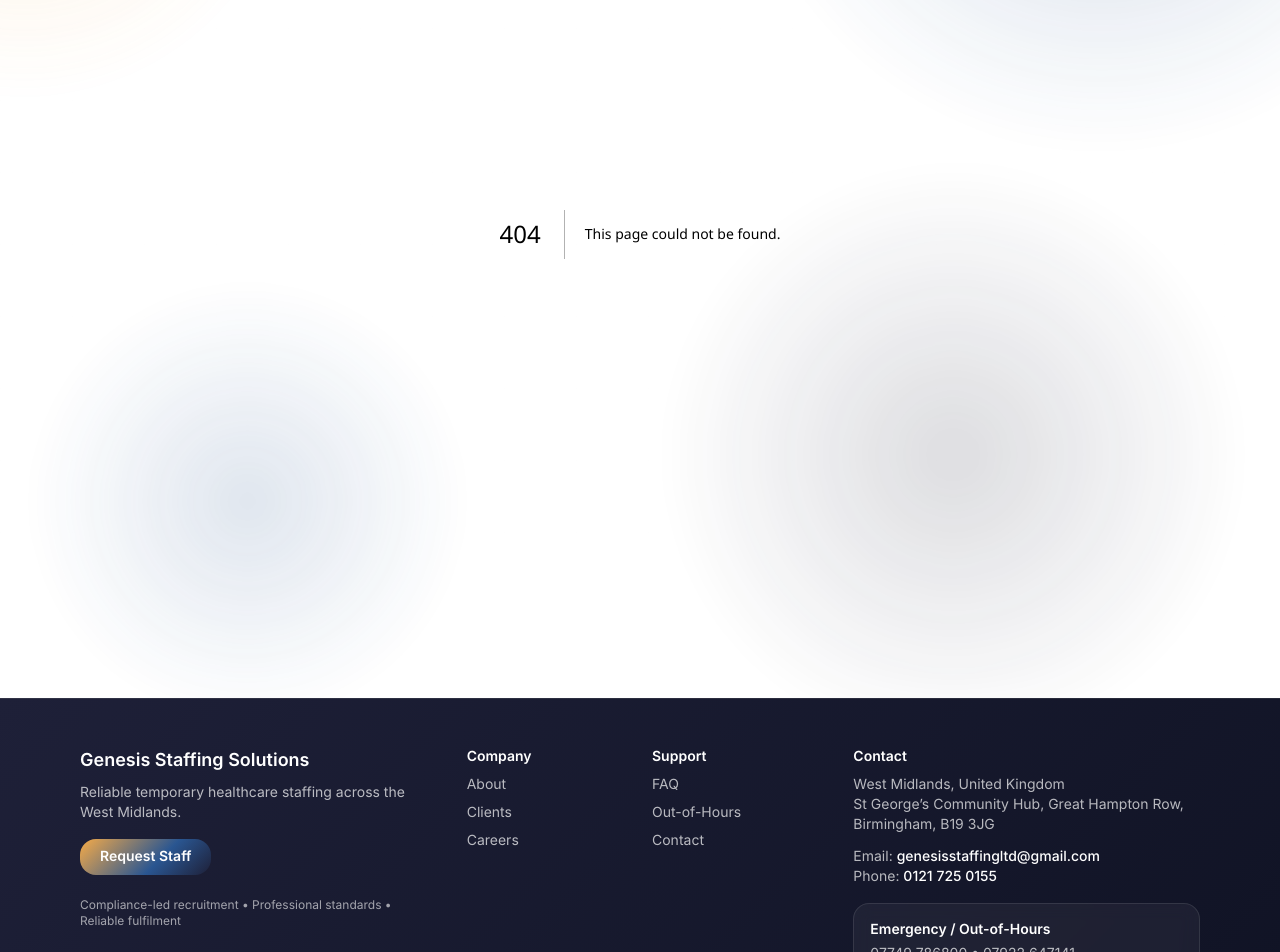
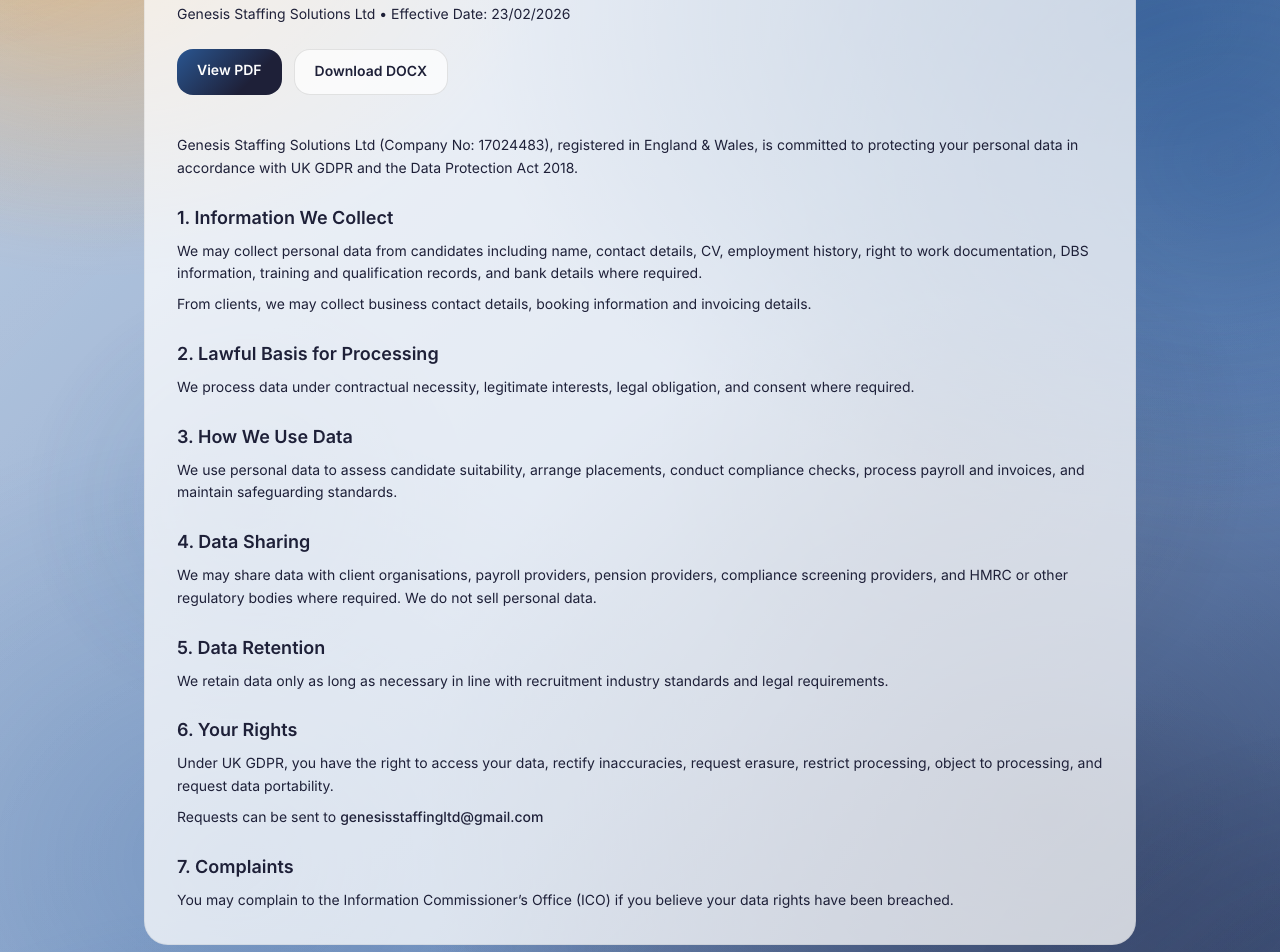
Before and after one commit to onengiyeJacob14/genesis-staffing, a Next.js app: page /privacy-policy in a window 1280 px wide. Before the commit this address had no page. Shown: the part 260-1212 px from the top of the page. Built offline with nearby package versions, Linux system fonts and the light colour scheme; a web font is replaced by a local one.

Commit message:
Add privacy policy document links

```diff
--- /dev/null
+++ b/src/app/privacy-policy/page.tsx
@@ -0,0 +1,139 @@
+export default function PrivacyPolicyPage() {
+  return (
+    <div className="genesis-hero-bg">
+      <section className="mx-auto max-w-5xl px-4 py-12">
+        <div className="rounded-3xl border border-black/5 bg-white/75 p-8 shadow-glow genesis-lift">
+          <p className="inline-flex items-center gap-2 rounded-full border border-black/5 bg-white/70 px-4 py-2 text-xs font-semibold text-genesis-navy shadow-glow">
+            Legal
+            <span className="h-1 w-1 rounded-full bg-genesis-gold" />
+            Privacy Policy
+          </p>
+
+          <h1 className="mt-5 text-4xl font-heading font-semibold tracking-tight text-genesis-navy">
+            Privacy Policy
+          </h1>
+
+          <p className="mt-3 text-sm text-genesis-slate">
+            Genesis Staffing Solutions Ltd • Effective Date: 23/02/2026
+          </p>
+
+          <div className="mt-6 flex flex-wrap gap-3">
+            <a
+              href="/documents/privacy-policy.pdf"
+              target="_blank"
+              rel="noopener noreferrer"
+              className="rounded-2xl px-5 py-3 text-sm font-semibold text-white shadow-glow transition hover:opacity-95 genesis-btn-primary genesis-shine"
+            >
+              View PDF
+            </a>
+
+            <a
+              href="/documents/privacy-policy.pdf"
+              download
+              className="rounded-2xl border border-black/10 bg-white/70 px-5 py-3 text-sm font-semibold text-genesis-navy transition hover:bg-white genesis-lift"
+            >
+              Download DOCX
+            </a>
+          </div>
+
+          <div className="mt-10 space-y-6 text-sm leading-relaxed text-genesis-slate">
+            <p>
+              Genesis Staffing Solutions Ltd (Company No: 17024483), registered in
+              England & Wales, is committed to protecting your personal data in
+              accordance with UK GDPR and the Data Protection Act 2018.
+            </p>
+
+            <div>
+              <h2 className="text-lg font-semibold text-genesis-navy">
+                1. Information We Collect
+              </h2>
+              <p className="mt-2">
+                We may collect personal data from candidates including name,
+                contact details, CV, employment history, right to work
+                documentation, DBS information, training and qualification
+                records, and bank details where required.
+              </p>
+              <p className="mt-2">
+                From clients, we may collect business contact details, booking
+                information and invoicing details.
+              </p>
+            </div>
+
+            <div>
+              <h2 className="text-lg font-semibold text-genesis-navy">
+                2. Lawful Basis for Processing
+              </h2>
+              <p className="mt-2">
+                We process data under contractual necessity, legitimate
+                interests, legal obligation, and consent where required.
+              </p>
+            </div>
+
+            <div>
+              <h2 className="text-lg font-semibold text-genesis-navy">
+                3. How We Use Data
+              </h2>
+              <p className="mt-2">
+                We use personal data to assess candidate suitability, arrange
+                placements, conduct compliance checks, process payroll and
+                invoices, and maintain safeguarding standards.
+              </p>
+            </div>
+
+            <div>
+              <h2 className="text-lg font-semibold text-genesis-navy">
+                4. Data Sharing
+              </h2>
+              <p className="mt-2">
+                We may share data with client organisations, payroll providers,
+                pension providers, compliance screening providers, and HMRC or
+                other regulatory bodies where required. We do not sell personal
+                data.
+              </p>
+            </div>
+
+            <div>
+              <h2 className="text-lg font-semibold text-genesis-navy">
+                5. Data Retention
+              </h2>
+              <p className="mt-2">
+                We retain data only as long as necessary in line with
+                recruitment industry standards and legal requirements.
+              </p>
+            </div>
+
+            <div>
+              <h2 className="text-lg font-semibold text-genesis-navy">
+                6. Your Rights
+              </h2>
+              <p className="mt-2">
+                Under UK GDPR, you have the right to access your data, rectify
+                inaccuracies, request erasure, restrict processing, object to
+                processing, and request data portability.
+              </p>
+              <p className="mt-2">
+                Requests can be sent to{" "}
+                <a
+                  href="mailto:genesisstaffingltd@gmail.com"
+                  className="font-medium text-genesis-navy hover:underline"
+                >
+                  genesisstaffingltd@gmail.com
+                </a>
+              </p>
+            </div>
+
+            <div>
+              <h2 className="text-lg font-semibold text-genesis-navy">
+                7. Complaints
+              </h2>
+              <p className="mt-2">
+                You may complain to the Information Commissioner’s Office (ICO)
+                if you believe your data rights have been breached.
+              </p>
+            </div>
+          </div>
+        </div>
+      </section>
+    </div>
+  );
+}
--- a/src/components/Footer.tsx
+++ b/src/components/Footer.tsx
@@ -44,6 +44,10 @@
               <Link className="block text-white/70 hover:text-white transition" href="/careers">
                 Careers
               </Link>
+              <Link className="block text-white/70 hover:text-white transition" href="/documents/privacy-policy.pdf">
+              Privacy Policy
+              </Link>
+
             </div>
 
             <div className="space-y-2">
```
Also changed, not shown: 1 other file (tests, documents, lock files or other folders).
